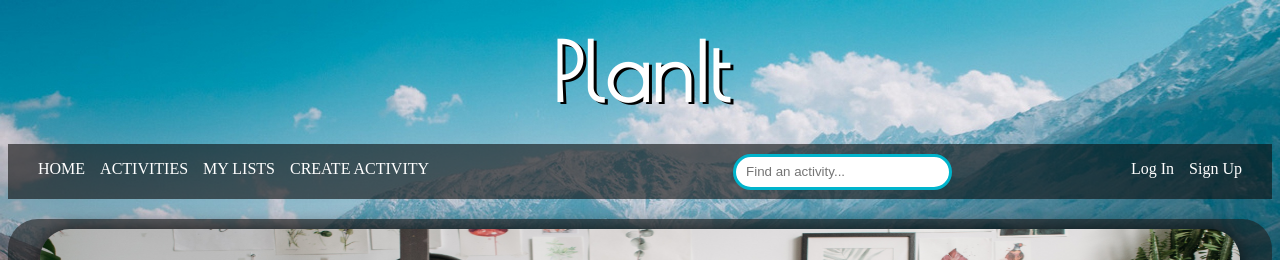
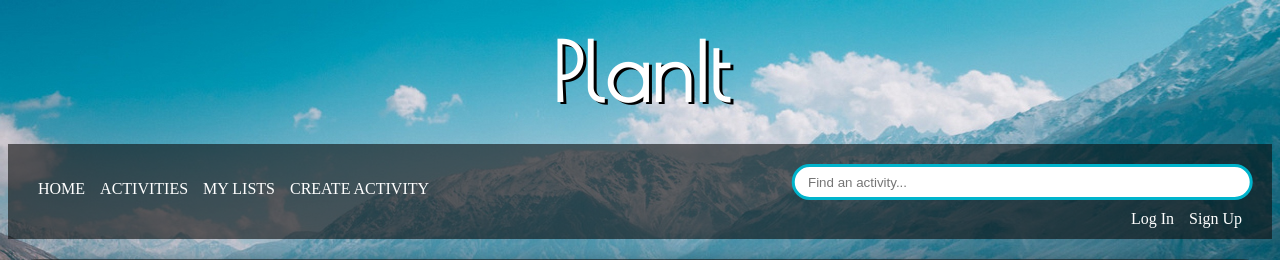
Before and after one commit to gregwebb/PlanIt, a Django app: page / in a window 1280 px wide. Shown: the top 260 px of the page. Run offline with Django 3.2, Linux system fonts and the light colour scheme; some libraries are stand-ins or nearby versions; some web fonts are replaced.

Commit message:
fine tune css

```diff
--- a/main_app/static/css/style.css
+++ b/main_app/static/css/style.css
@@ -105,19 +105,22 @@ main {
     transform:translateX(-50%);
     margin-right: auto;
 }
+.title-paragraph {
+    background-color: rgba(0,0,0,.4);
+    box-shadow: 0 0 50px rgba(0,0,0,1);
+    border-radius: 30px;
+}
 #home-title {
     margin-top: -230px;
     font-size: 20px;
-    text-shadow: 0 0 30px rgba(0,0,0,1);
-}
-#home-welcome-paragraph {
-    text-shadow: 0 0 30px rgba(0,0,0,1);
 }
 .main-image {
     width: 100%;
     height: 100%;
     overflow: hidden;
     border-radius: 30px;
+    object-fit: cover;
+
 }
 .image-container {
     border-radius: 30px;
@@ -408,7 +411,28 @@ h2 {
     border-width: 3px;
 }
 
+.search {
+    width: 100%;
+    margin: auto;
+    display: flex;
+    justify-content: center;
+}
+.search-container {
+    width: 90%;
+}
+.searchTerm {
+    width: 100%;
+    border: 3px solid #00B4CC;
+    padding: 5px 0px;
+    height: 20px;
+    border-radius: 30px;
+    color: #9DBFAF;
+    }
+
 @media screen and (min-width: 550px){
+    nav {
+        padding: 20px 0;
+    }
     .navbar-container{
         flex-direction: row;
         position: relative;
@@ -422,6 +446,7 @@ h2 {
     }
 
     .nav-wrapper-right ul {
+        margin-top: 10px;
         display: flex;
         flex-direction: row;
     }
@@ -435,26 +460,29 @@ h2 {
     .image-container {
         height: 300px;
     }
+    .navbar-container {
+        display: grid;
+        grid-template-columns: 3fr 2fr;
+        grid-template-areas:
+            "wrapper-left search"
+            "wrapper-left wrapper-right";
+    }
+    .nav-wrapper-left {
+        grid-area: wrapper-left;
+    }
+    .search {
+        grid-area: search;
+        justify-content: flex-end;
+        transform: translateX(-5%)
+    }
+    .nav-wrapper-right {
+        grid-area: wrapper-right;
+    }
 }
-
-.search {
-    width: 250px;
-    margin: auto;
-    display: flex;
-  }
-
-  .searchTerm {
-    width: 100%;
-    border: 3px solid #00B4CC;
-    padding: 5px;
-    padding-left: 10px;
-    height: 20px;
-    border-radius: 30px;
-    color: #9DBFAF;
-  }
 
 
 @media screen and (min-width: 768px) {
+
     #logo {
         font-size: 70px;
         margin: 25px 0;
--- a/main_app/templates/base.html
+++ b/main_app/templates/base.html
@@ -33,9 +33,12 @@
                     </ul>
                 </div>
                 <div class="search">
-                <form method="get" action="{% url 'search_results' %}">
-                    <input type="text" name="q" class="searchTerm" placeholder="Find an activity...">
-                </form>
+                    <div class="search-container">
+                        <form method="get" action="{% url 'search_results' %}">
+                            <input type="text" name="q" class="searchTerm" placeholder="&emsp;Find an activity...">
+                        </form>
+
+                    </div>
                 </div>
                 <div class='nav-wrapper-right'>
                     <ul>
--- a/main_app/templates/home.html
+++ b/main_app/templates/home.html
@@ -8,16 +8,17 @@
 
                 <div class="image-container">
                     <div class="image-content">
-                        <img class='main-image' src="{% static 'images/first-image.jpg' %}" alt="">
+                        <img class='main-image' src="https://images.unsplash.com/photo-1539635278303-d4002c07eae3?ixid=MnwxMjA3fDB8MHxwaG90by1wYWdlfHx8fGVufDB8fHx8&ixlib=rb-1.2.1&auto=format&fit=crop&w=1050&q=80" alt="">
                     </div>
                     <div class="image-content">
-                        <img class='main-image' src="{% static 'images/second-image.jpg' %}" alt="">
+                        <img class='main-image' src="https://images.unsplash.com/photo-1519671482749-fd09be7ccebf?ixid=MnwxMjA3fDB8MHxwaG90by1wYWdlfHx8fGVufDB8fHx8&ixlib=rb-1.2.1&auto=format&fit=crop&w=750&q=80" alt="">
                     </div>
                     <div class="image-content">
-                        <img class='main-image' src="{% static 'images/third-image.jpg' %}" alt="">
+                        <img class='main-image' src="https://images.unsplash.com/photo-1555817129-2fa6b81bd8e5?ixid=MnwxMjA3fDB8MHxwaG90by1wYWdlfHx8fGVufDB8fHx8&ixlib=rb-1.2.1&auto=format&fit=crop&w=750&q=80" alt="">
                     </div>
                 </div>
                 <div class="paragraph-container">
+                    <div class="title-paragraph">
                         <h1 class="main-welcome-title" id="home-title">WELCOME TO PlanIt!</h1>
                         <p id="home-welcome-paragraph">
                             "Plan, Play and be Pleased"
@@ -26,6 +27,8 @@
                             <br>
                             next event with PlanIt
                         </p>
+
+                    </div>
 
                 </div>
 
```
Also changed, not shown: main_app/migrations/0022_auto_20210715_2152.py (added), main_app/migrations/0023_merge_0022_auto_20210715_1759_0022_auto_20210715_2152.py (added), main_app/static/images/first-image.jpg (deleted), main_app/static/images/third-image.jpg (deleted). Lines whose indentation alone changed are shown as unchanged.
